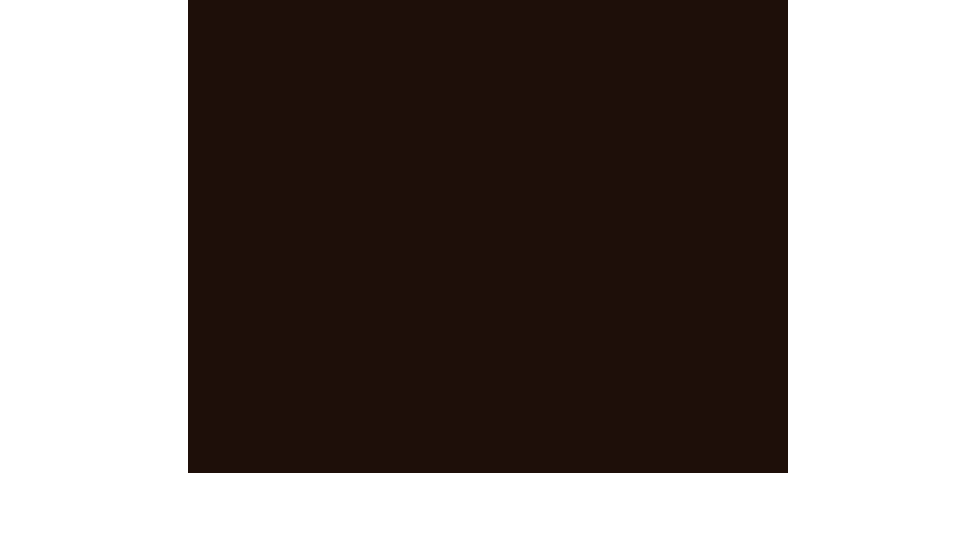
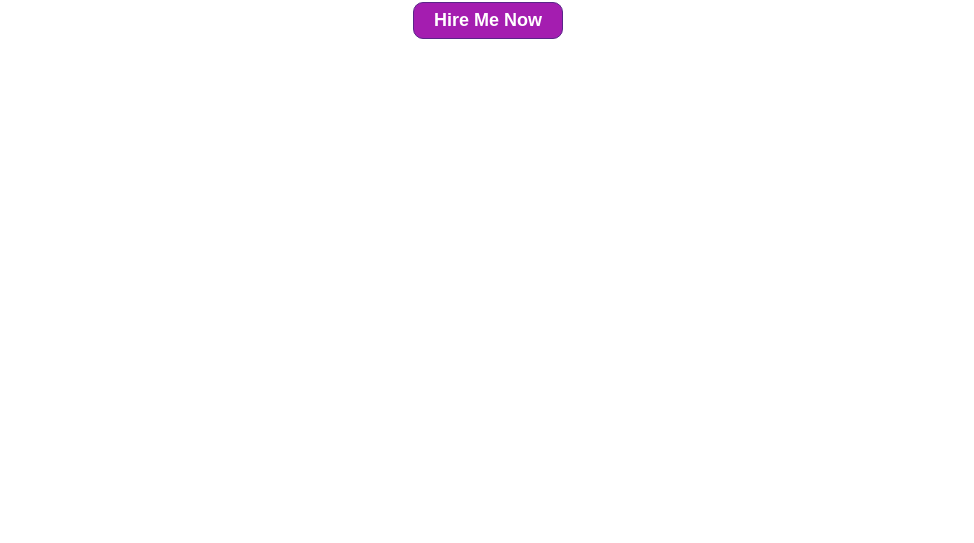
Before and after one commit to Burhanulislam/html-css-conceptual, a plain HTML site: page index.html in a window 1280 px wide. Shown: the part 357-900 px from the top of the page, without its empty margins (152-1126 px from the left). Before the commit the page ends 860 px from the top, so only its background shows below. Drawn offline with Linux system fonts and the light colour scheme.

Commit message:
third commit

```diff
--- a/index.html
+++ b/index.html
@@ -10,6 +10,9 @@
 <body>
     <div id="heading-parent">
         <h1 >I am a new Programmer</h1>
+        <div class="btn-parent">
+            <button class="btn">Hire Me Now</button>
+        </div>
     </div>
 </body>
 </html>
--- a/style/style.css
+++ b/style/style.css
@@ -3,7 +3,7 @@
     padding: 0;
 }
 h1{
-    color: red;
+    color: rgb(77, 73, 31);
     font-size: 80px;
     font-weight: lighter;
     font-style: italic;
@@ -12,9 +12,24 @@
     text-align: center;
 }
 #heading-parent{
-    background-color: rgb(30, 15, 9);
+    /* background-color: rgb(30, 15, 9); */
+    /* background-image: linear-gradient(35deg, black, rgb(255, 79, 255) ); */
+    background-image: url('');
     height: 600px;
-    width: 600px;
+    max-width: 1100px;
     padding: 100px 0;
-    margin: 30px auto;
+    margin: 50px auto;
 }
+.btn{
+    font-size: large;
+    font-weight: bolder;
+    color: rgb(255, 255, 255);
+    background-color: rgb(164, 29, 176);
+    padding: 7px 20px;
+    border: 1px solid rgb(89, 37, 137);
+    border-radius: 10px;
+}
+.btn-parent{
+    text-align: center;
+    margin-top: 100px;
+}
```
Also changed, not shown: images/hand thankyou.jpg (added), images/hand.jpg (added), 1 other file.
